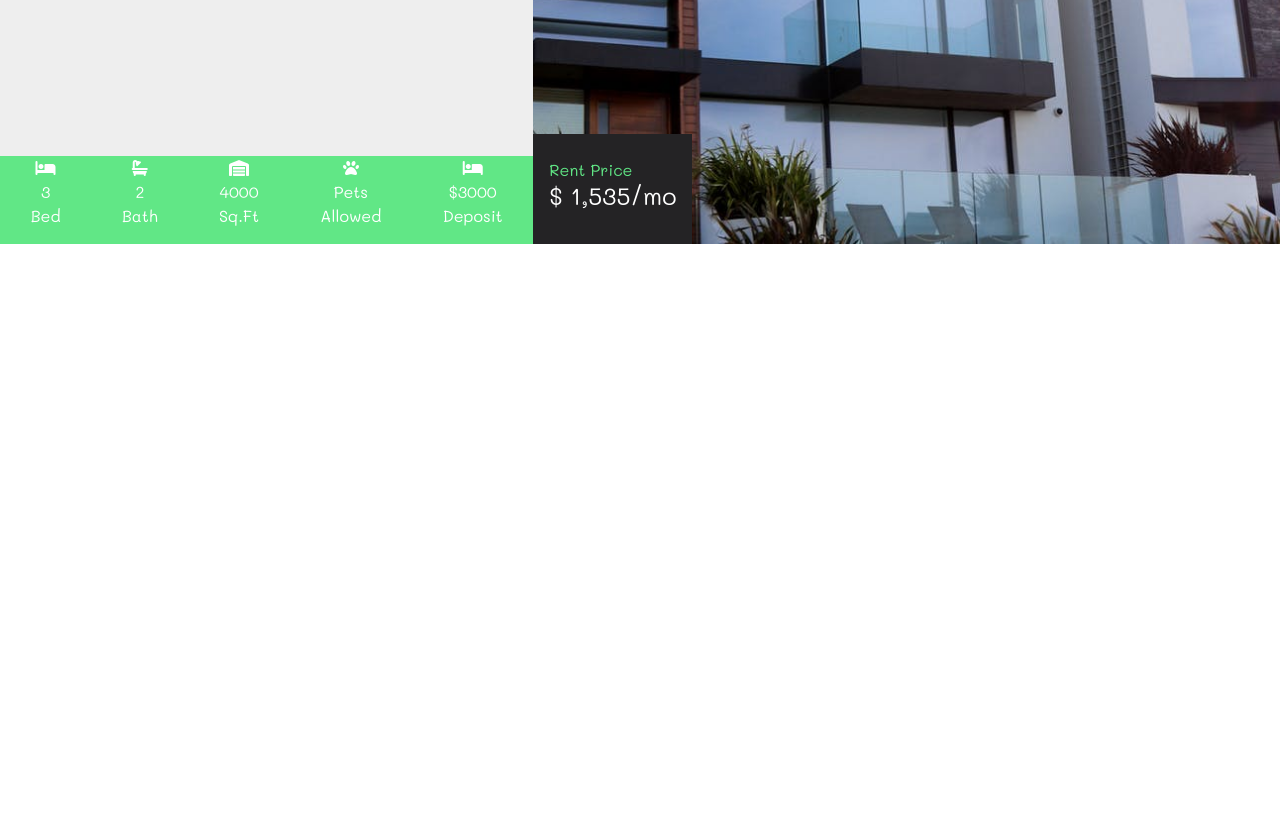
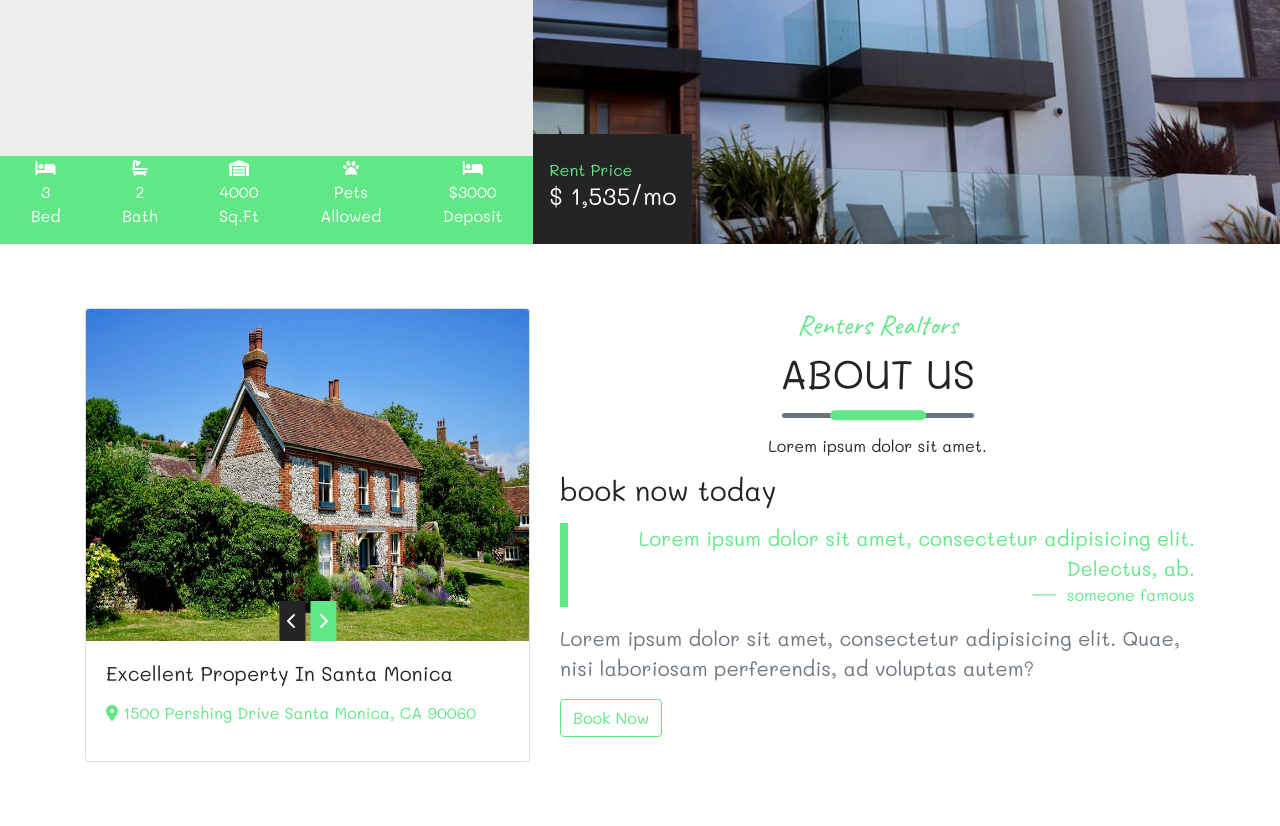
Before and after one commit to mnliv/demoWeb-3, a plain HTML site: page index.html in a window 1280 px wide. Shown: the part 550-1376 px from the top of the page. Before the commit the page ends 800 px from the top, so only its background shows below. Drawn offline with nearby package versions, Linux system fonts and the light colour scheme.

Commit message:
add about section

```diff
--- a/index.html
+++ b/index.html
@@ -125,6 +125,71 @@
     </header>
     <!-- end of header -->
 
+    <!-- about -->
+    <section id="about" class="about py-5">
+      <div class="container">
+        <div class="row">
+          <!-- about img -->
+          <div class="col-10 col-md-5 mx-auto my-3">
+            <div class="card">
+              <div class="img-container">
+                <img src="./img/featured-1.jpeg" class="card-img-top" alt="">
+                <div class="featured-icon">
+                  <a href="#" class="featured-icon-left">
+                    <i class="fas fa-chevron-left"></i>
+                  </a>
+                  <a href="#" class="featured-icon-right">
+                    <i class="fas fa-chevron-right"></i>
+                  </a>
+              </div>
+              </div>
+              <!-- card body -->
+              <div class="card-body">
+                <div class="card-title text-capitalize">
+                  <h5 class="mb-3">excellent property in santa monica</h5>
+                  <p>
+                    <span class="text-green">
+                      <i class="fas fa-map-marker-alt"></i>
+                      <span>1500 pershing drive santa monica, CA 90060</span>
+                    </span>
+                  </p>
+                </div>
+              </div>
+            </div>
+          </div>
+          <!-- about info -->
+          <div class="col-10 col-md-7 mx-auto my-3">
+            <!-- section title -->
+            <div class="row">
+              <div class="col text-center mb-0">
+                <h3 class="text-green text-slant text-capitalize">
+                  renters realtors
+                </h3>
+                <h1 class="text-uppercase">about us</h1>
+                <div class="title-underline my-3 bg-secondary">
+                  <div class="title-underline-center"></div>
+                </div>
+                <p class="w-75 mx-auto">
+                  Lorem ipsum dolor sit amet.
+                </p>
+              </div>
+            </div>
+            <!-- end of section title -->
+            <!-- about info -->
+            <h3 class="text-upercase mb-3">book now today</h3>
+            <blockquote class="blockquote text-right text-green mb-3">
+              <p class="mb-0">Lorem ipsum dolor sit amet, consectetur adipisicing elit. Delectus, ab.</p>
+              <footer class="blockquote-footer text-green">
+                someone famous
+              </footer>
+            </blockquote>
+            <p class="lead text-muted">Lorem ipsum dolor sit amet, consectetur adipisicing elit. Quae, nisi laboriosam perferendis, ad voluptas autem?</p>
+            <a href="#" class="btn green__btn text-capitalize">book now</a>
+          </div>
+        </div>
+      </div>
+    </section>
+    <!-- end of about -->
 
 
     <!-- Optional JavaScript -->
--- a/style.css
+++ b/style.css
@@ -29,6 +29,28 @@ body {
 .green__btn:hover {
 	background: var(--mainGreen);
 	color: var(--mainWhite);
+}
+
+.title-underline {
+	width: 12rem;
+	height: 0.3rem;
+	margin: 0 auto;
+	position: relative;
+	border-radius: 2rem;
+}
+
+.title-underline-center {
+	position: absolute;
+	height: 0.6rem;
+	background: var(--mainGreen);
+	width: 50%;
+	left: 50%;
+	top: 50%;
+	transform: translate(-50%,-50%);
+	border-radius: 1rem;
+}
+.blockquote {
+	border-left: 0.5rem solid var(--mainGreen);
 }
 /*end of global*/
 
@@ -77,3 +99,30 @@ body {
 	align-items: center;
 }
 /* end of banner */
+
+/* about img */
+.img-container {
+	position: relative;
+}
+
+.featured-icon {
+	position: absolute;
+	bottom: 0;
+	left: 50%;
+	transform: translate(-50%,0);
+}
+
+.featured-icon-left {
+	background: var(--mainDark);
+	padding: 0.5rem;
+	display: inline-block;
+	color: var(--mainWhite);
+}
+
+.featured-icon-right {
+	background: var(--mainGreen);
+	padding: 0.5rem;
+	display: inline-block;
+	color: var(--mainWhite);
+}
+/* end of about img */
```
